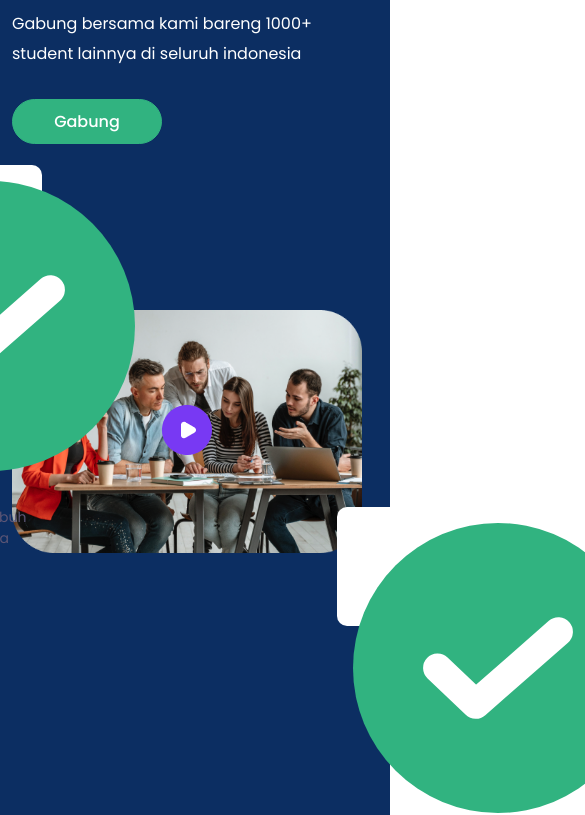
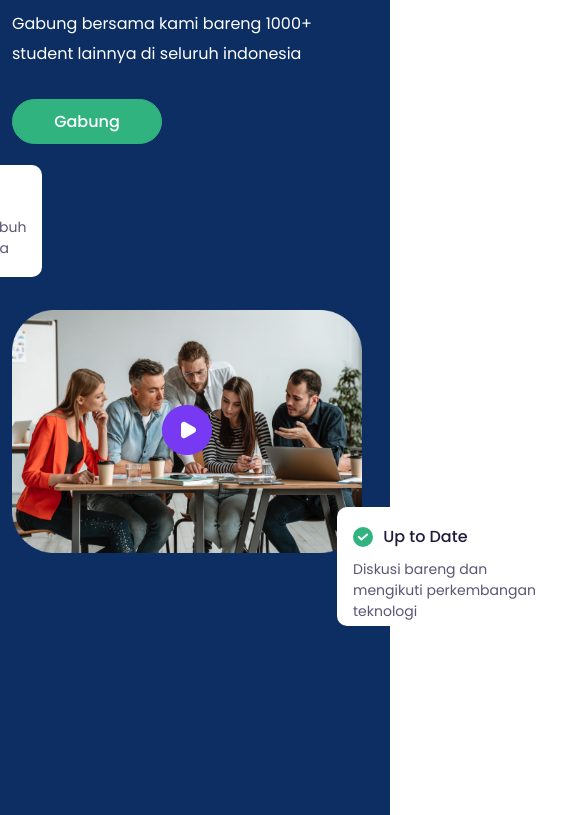
Before and after one commit to Rachmannh/Studyme, a plain HTML site: page index.html in a window 390 px wide. Shown: the part 317-1132 px from the top of the page, 585 px wide, since content can reach past the window. Drawn offline with Linux system fonts and the light colour scheme.

Commit message:
commit changes

```diff
--- a/assets/css/style.css
+++ b/assets/css/style.css
@@ -318,13 +318,6 @@ nav {
     line-height: 46px;
     color: var(--color-4);
   }
-  .hero-section img {
-    width: 290px;
-    height: 140px;
-    height: auto;
-    left: 820px;
-    top: 236px;
-  }
   .hero-img {
     min-width: 100%;
     min-height: 100%;
```
